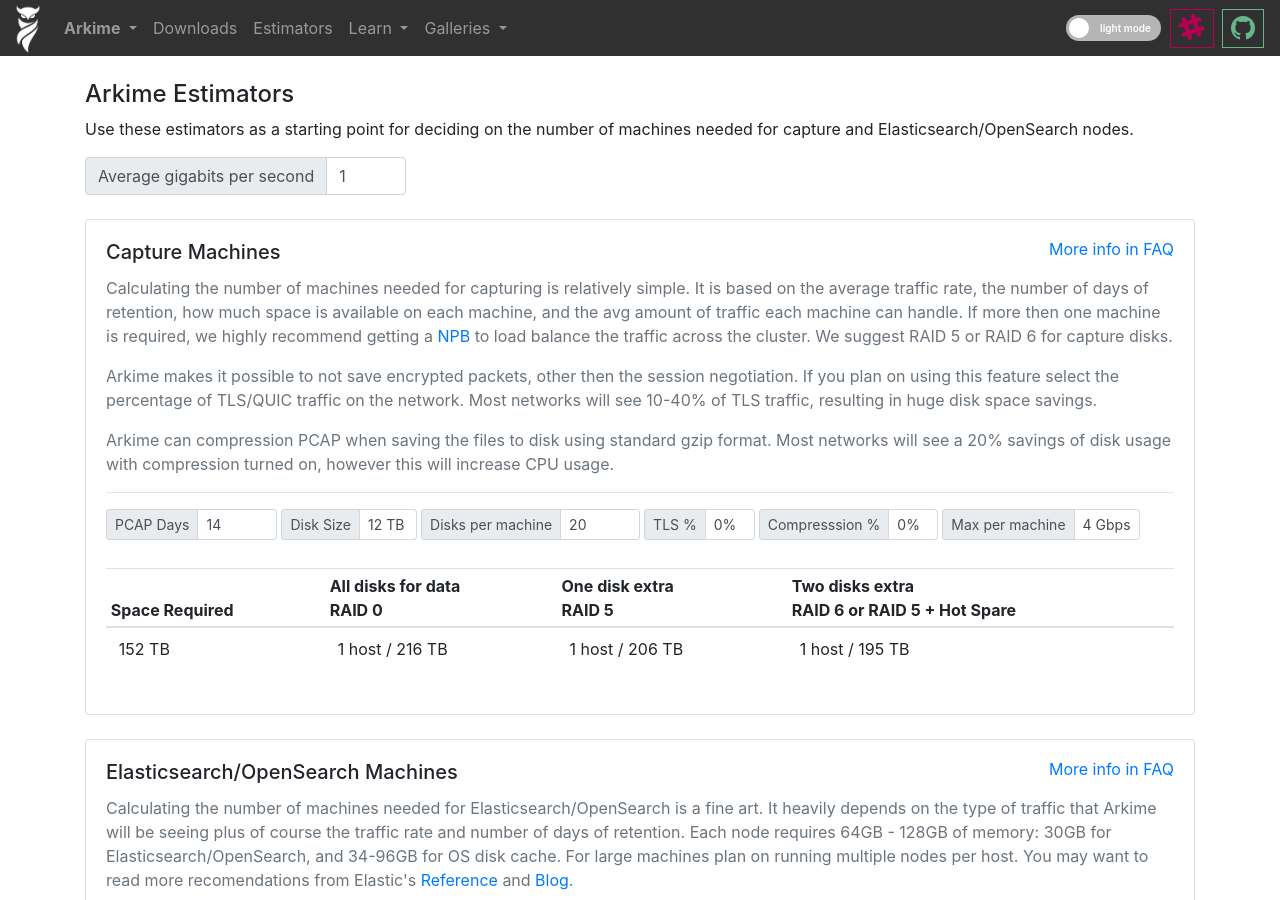
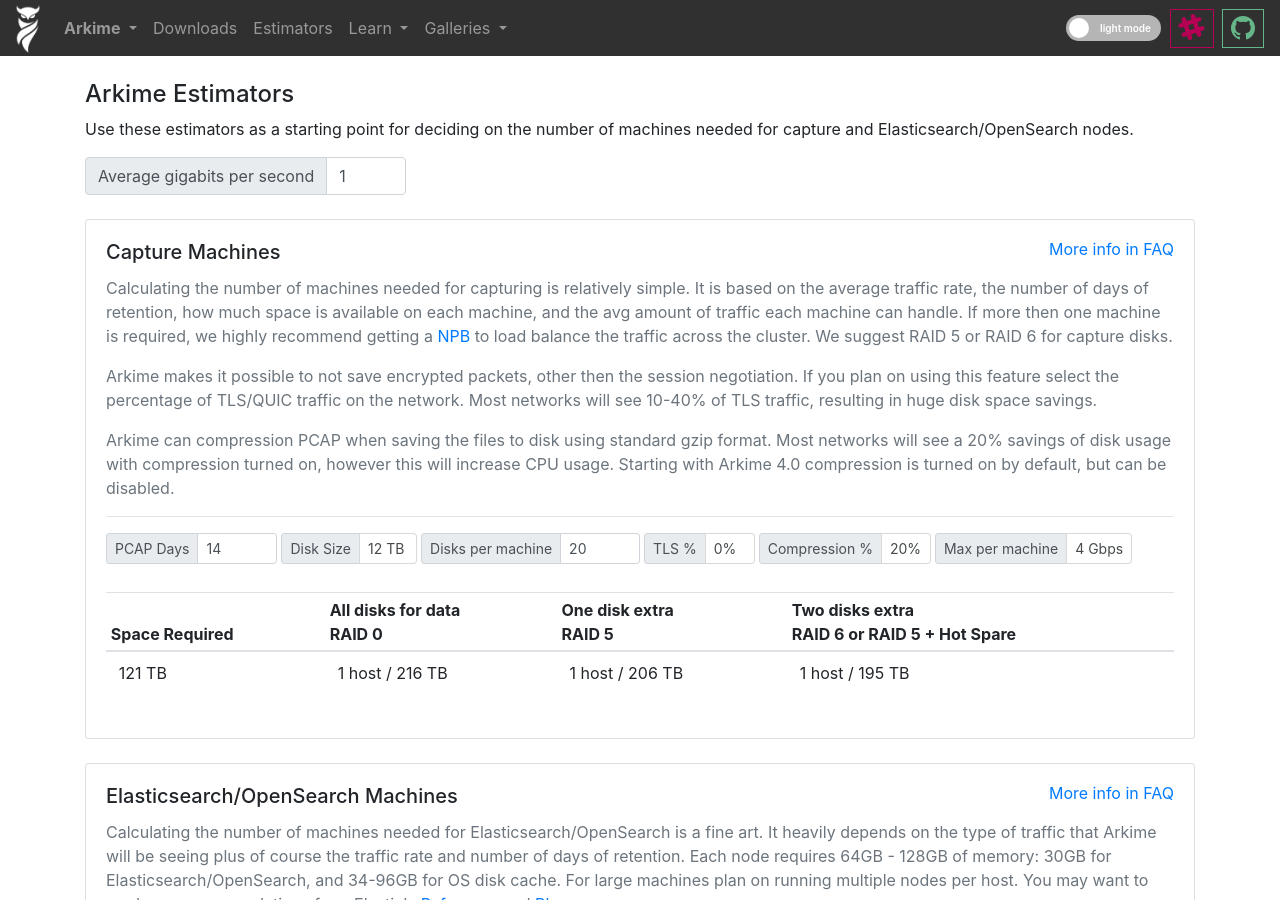
Before and after one commit to arkime/arkimeweb, a Jekyll site: the page built from estimators.html, in a window 1280 px wide and 900 px high. Built offline with Jekyll 4.4.1, drawn with Linux system fonts in a browser that asks for light colours.

Commit message:
spell compressssssion right, enabled by default

```diff
--- a/estimators.html
+++ b/estimators.html
@@ -106,6 +106,7 @@
             <p class="card-text text-muted">
               Arkime can compression PCAP when saving the files to disk using standard gzip format.
               Most networks will see a 20% savings of disk usage with compression turned on, however this will increase CPU usage.
+              Starting with Arkime 4.0 compression is turned on by default, but can be disabled.
             </p>
 
             <hr>
@@ -184,13 +185,13 @@
               <div class="input-group input-group-sm mb-1 mr-1">
                 <div class="input-group-prepend">
                   <span class="input-group-text">
-                    Compresssion %
+                    Compression %
                   </span>
                 </div>
                 <select id="captureCompressionInput" class="form-control custom-select">
-                  <option value=1.00 selected>0%</option>
+                  <option value=1.00>0%</option>
                   <option value=0.90>10%</option>
-                  <option value=0.80>20%</option>
+                  <option value=0.80 selected>20%</option>
                   <option value=0.75>25%</option>
                   <option value=0.70>30%</option>
                   <option value=0.60>40%</option>
```
